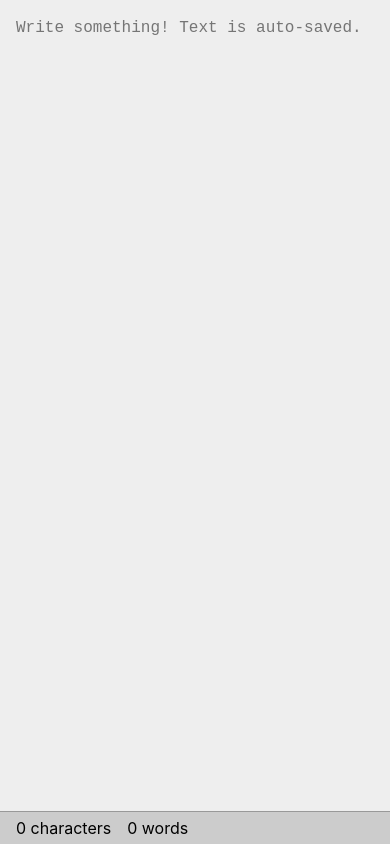
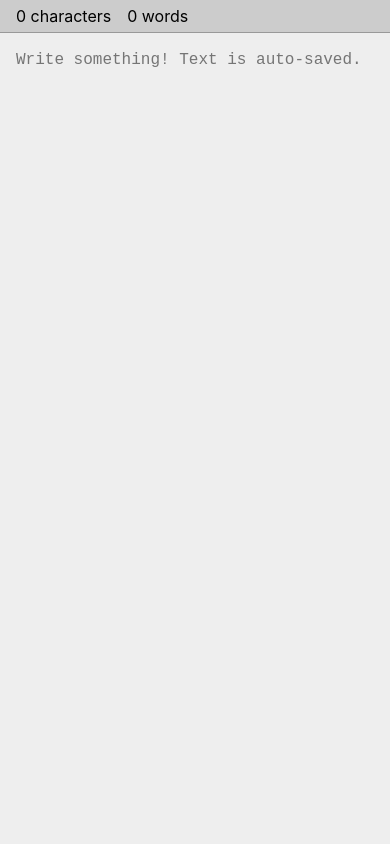
Before and after one commit to kianga/scratchpad, a plain HTML site: page index.html in a window 390 px wide. Drawn offline with Linux system fonts and the light colour scheme.

Commit message:
Move status bar to top
The on-screen keyboard on mobile devices hides the bottom status bar. At the top it should always remain visible while the user is typing.

```diff
--- a/style.css
+++ b/style.css
@@ -16,6 +16,7 @@ body {
     line-height: 150%;
     width: 100%;
     height: calc(100% - 2rem);
+    bottom: 0;
     padding: 1rem;
     border-style: none;
     resize: none;
@@ -29,12 +30,12 @@ body {
     background-color: #333;
     color: #fff;
     position: absolute;
-    bottom: 0;
+    top: 0;
     width: 100%;
     box-sizing: border-box;
     padding: 0 1rem;
     line-height: 2rem;
-    border-top: 1px solid #666;
+    border-bottom: 1px solid #666;
 }
 
 @media (prefers-color-scheme: light) {
@@ -46,6 +47,6 @@ body {
     #status {
         background-color: #ccc;
         color: #000;
-        border-top: 1px solid #999;
+        border-bottom: 1px solid #999;
     }
 }
```
